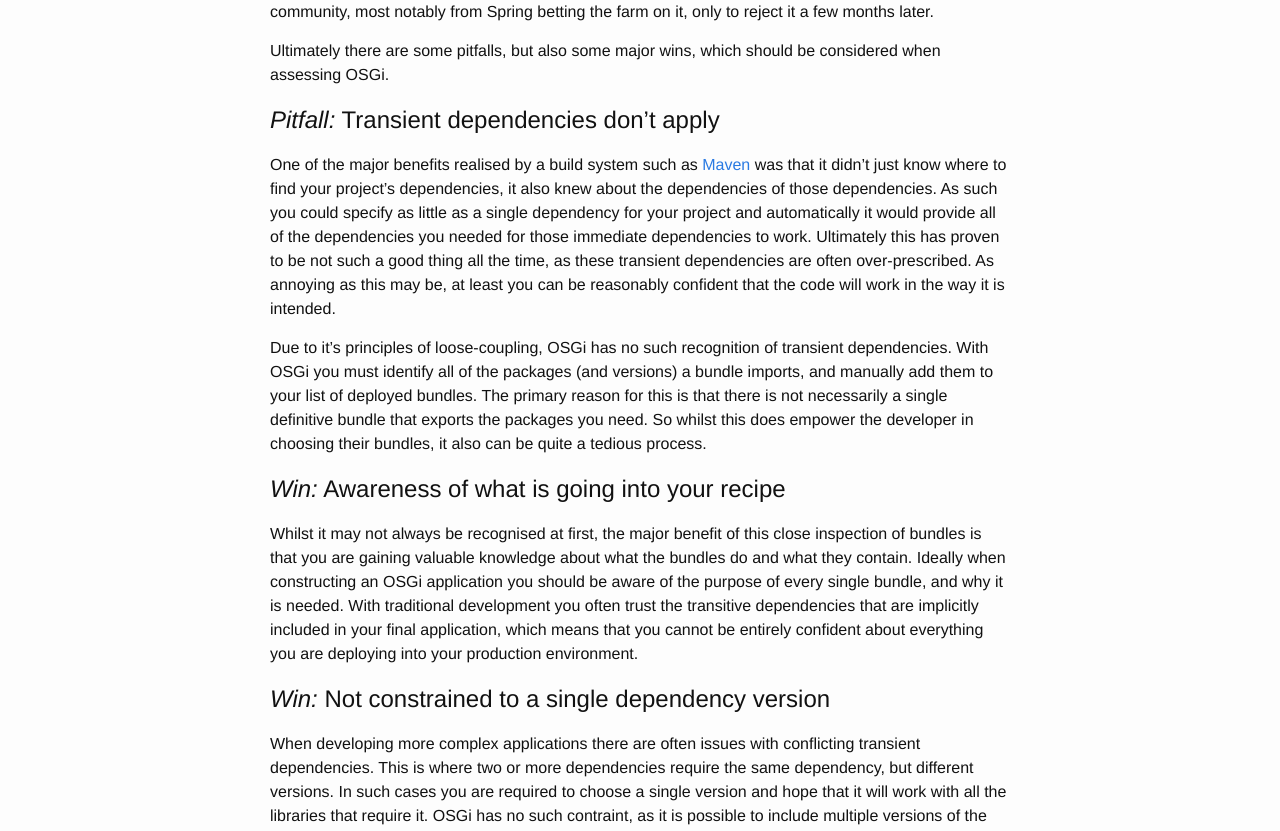
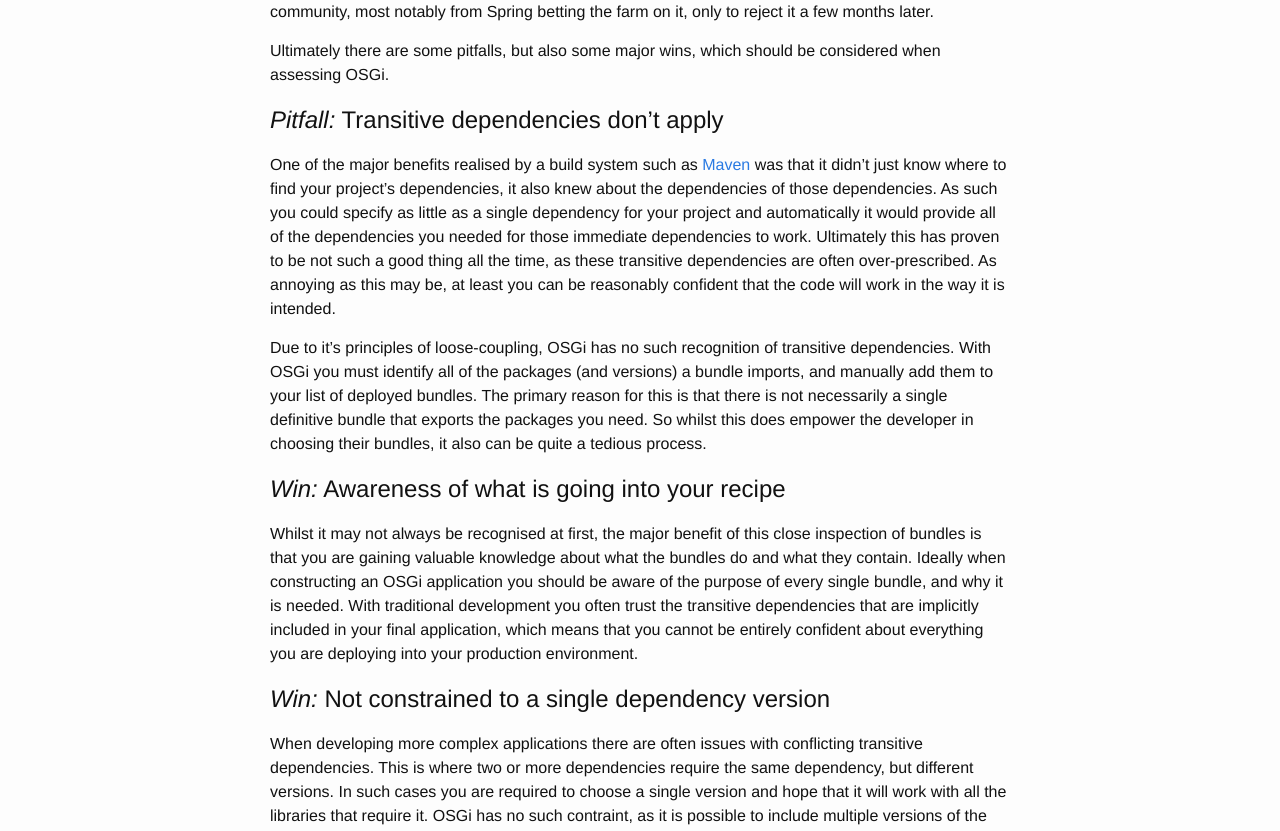
Before and after one commit to figurate/figurate-user-guide, a Jekyll site: the page built from _posts/2015-05-23-the-pitfalls-and-wins-of-osgi.md, in a window 1280 px wide. Shown: the part 224-1055 px from the top of the page. Built offline with Jekyll 4.4.1, drawn with Linux system fonts in a browser that asks for light colours; some of the changed text lies outside the part shown.

Commit message:
Fixed typos

```diff
--- a/_posts/2015-05-23-the-pitfalls-and-wins-of-osgi.md
+++ b/_posts/2015-05-23-the-pitfalls-and-wins-of-osgi.md
@@ -7,16 +7,16 @@ from Spring betting the farm on it, only to reject it a few months later.
 
 Ultimately there are some pitfalls, but also some major wins, which should be considered when assessing OSGi.
 
-# *Pitfall:* Transient dependencies don't apply
+# *Pitfall:* Transitive dependencies don't apply
 
 One of the major benefits realised by a build system such as [Maven] was that it didn't just know where to find your
 project's dependencies, it also knew about the dependencies of those dependencies. As such you could specify as little
 as a single dependency for your project and automatically it would provide all of the dependencies you needed for those
-immediate dependencies to work. Ultimately this has proven to be not such a good thing all the time, as these transient
+immediate dependencies to work. Ultimately this has proven to be not such a good thing all the time, as these transitive
 dependencies are often over-prescribed. As annoying as this may be, at least you can be reasonably confident that the
 code will work in the way it is intended.
 
-Due to it's principles of loose-coupling, OSGi has no such recognition of transient dependencies. With OSGi you must
+Due to it's principles of loose-coupling, OSGi has no such recognition of transitive dependencies. With OSGi you must
 identify all of the packages (and versions) a bundle imports, and manually add them to your list of deployed bundles.
 The primary reason for this is that there is not necessarily a single definitive bundle that exports the packages you
 need. So whilst this does empower the developer in choosing their bundles, it also can be quite a tedious process.
@@ -31,7 +31,7 @@ be entirely confident about everything you are deploying into your production en
 
 # *Win:* Not constrained to a single dependency version
 
-When developing more complex applications there are often issues with conflicting transient dependencies. This is where
+When developing more complex applications there are often issues with conflicting transitive dependencies. This is where
 two or more dependencies require the same dependency, but different versions. In such cases you are required to choose
 a single version and hope that it will work with all the libraries that require it. OSGi has no such contraint, as it
 is possible to include multiple versions of the same dependency. In critical systems, where you must be absolutely sure
```
